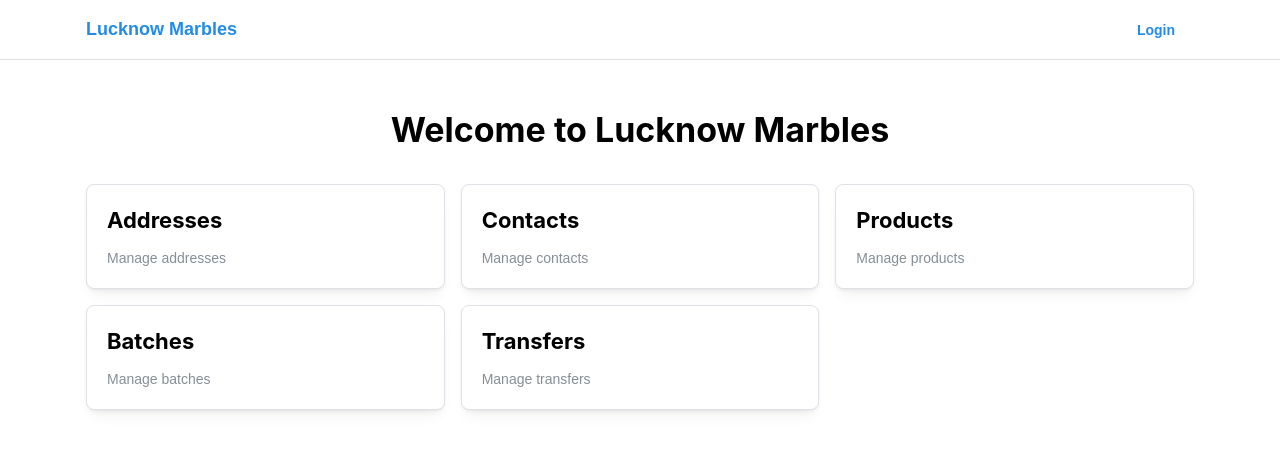
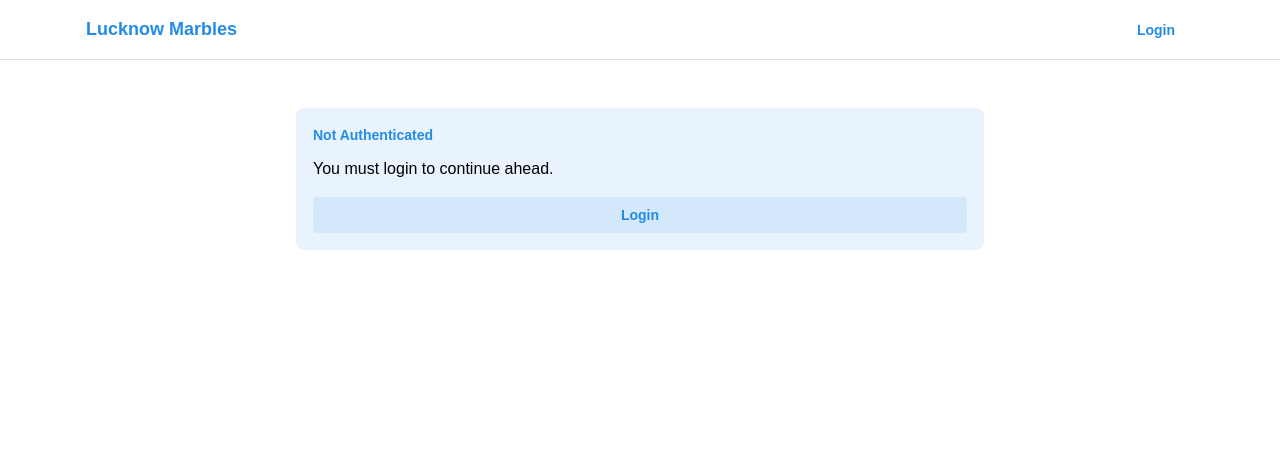
Before and after one commit to LucknowMarbles/lucknow-marbles-website-frontend, a React (Vite) app: page / in a window 1280 px wide. Shown: the top 452 px of the page. Built offline with nearby package versions, Linux system fonts and the light colour scheme; what ag-grid-community would draw is missing.

Commit message:
Update dashboard to view data only when authenticated

```diff
--- a/src/pages/dashboard/index.jsx
+++ b/src/pages/dashboard/index.jsx
@@ -2,12 +2,44 @@ import {
     Container,
     Title,
     Grid,
-    Stack
+    Stack,
+    Alert,
+    Button,
+    Text
 } from '@mantine/core'
 import { DashboardCard } from './components/DashboardCard'
 import { apiUrls } from '../../config/urls'
+import { useAuth } from '../../contexts/AuthContext'
+import { Link } from 'react-router-dom'
 
 export default function Dashboard() {
+    const { user } = useAuth()
+
+    if (!user) {
+        return (
+            <Container size="sm" py="xl">
+                <Alert
+                    title="Not Authenticated"
+                    color="blue"
+                    radius="md"
+                >
+                    <Stack gap="md">
+                        <Text>You must login to continue ahead.</Text>
+                        <Button
+                            component={Link}
+                            to="/login"
+                            variant="light"
+                            color="blue"
+                            size="sm"
+                        >
+                            Login
+                        </Button>
+                    </Stack>
+                </Alert>
+            </Container>
+        )
+    }
+
     return (
         <Container size="lg" py="xl">
             <Stack gap="xl">
@@ -18,7 +50,7 @@ export default function Dashboard() {
                         <Grid.Col key={index} span={{ base: 12, sm: 6, md: 4 }}>
                             <DashboardCard
                                 title={urlData.route.split('/').pop().charAt(0).toUpperCase() +
-                                      urlData.route.split('/').pop().slice(1)}
+                                    urlData.route.split('/').pop().slice(1)}
                                 description={`Manage ${urlData.route.split('/').pop()}`}
                                 path={urlData.route}
                             />
```
